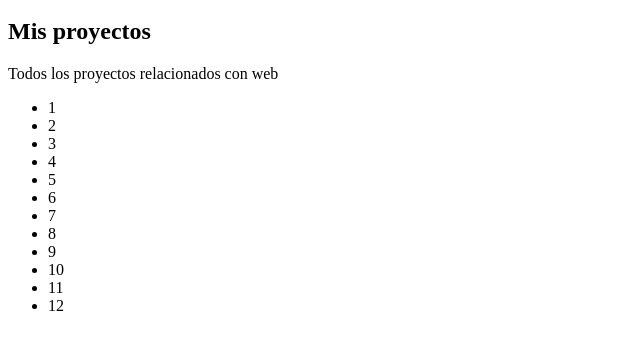
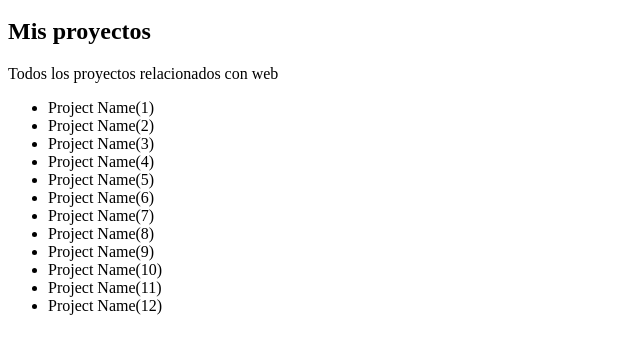
Before and after one commit to Delfoswolf/Porfolio, a plain HTML site: page galeria.html in a window 1280 px wide. Shown: the part 330-684 px from the top of the page, without its empty margins (0-640 px from the left). Drawn offline with Linux system fonts and the light colour scheme.

Commit message:
gallery: Nombre del Proyecto

```diff
--- a/galeria.html
+++ b/galeria.html
@@ -19,18 +19,42 @@
             <h2>Mis proyectos</h2>
             <p>Todos los proyectos relacionados con web</p>
             <ul class="projects">
-                <li class="project">1</li>
-                <li class="project">2</li>
-                <li class="project">3</li>
-                <li class="project">4</li>
-                <li class="project">5</li>
-                <li class="project">6</li>
-                <li class="project">7</li>
-                <li class="project">8</li>
-                <li class="project">9</li>
-                <li class="project">10</li>
-                <li class="project">11</li>
-                <li class="project">12</li>
+                <li class="project">
+                    <div class="title-project">Project Name(1) </div>
+                </li>
+                <li class="project">
+                    <div class="title-project">Project Name(2) </div>
+                </li>
+                <li class="project">
+                    <div class="title-project">Project Name(3) </div>
+                </li>
+                <li class="project">
+                    <div class="title-project">Project Name(4) </div>
+                </li>
+                <li class="project">
+                    <div class="title-project">Project Name(5) </div>
+                </li>
+                <li class="project">
+                    <div class="title-project">Project Name(6) </div>
+                </li>
+                <li class="project">
+                    <div class="title-project">Project Name(7) </div>
+                </li>
+                <li class="project">
+                    <div class="title-project">Project Name(8) </div>
+                </li>
+                <li class="project">
+                    <div class="title-project">Project Name(9) </div>
+                </li>
+                <li class="project">
+                    <div class="title-project">Project Name(10) </div>
+                </li>
+                <li class="project">
+                    <div class="title-project">Project Name(11) </div>
+                </li>
+                <li class="project">
+                    <div class="title-project">Project Name(12) </div>
+                </li>
             </ul>
         </section>
        </main>
```
